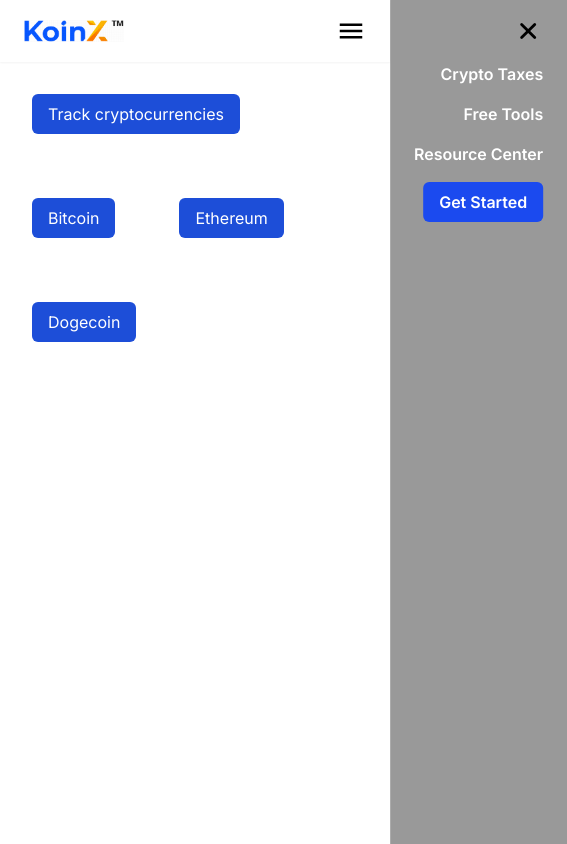
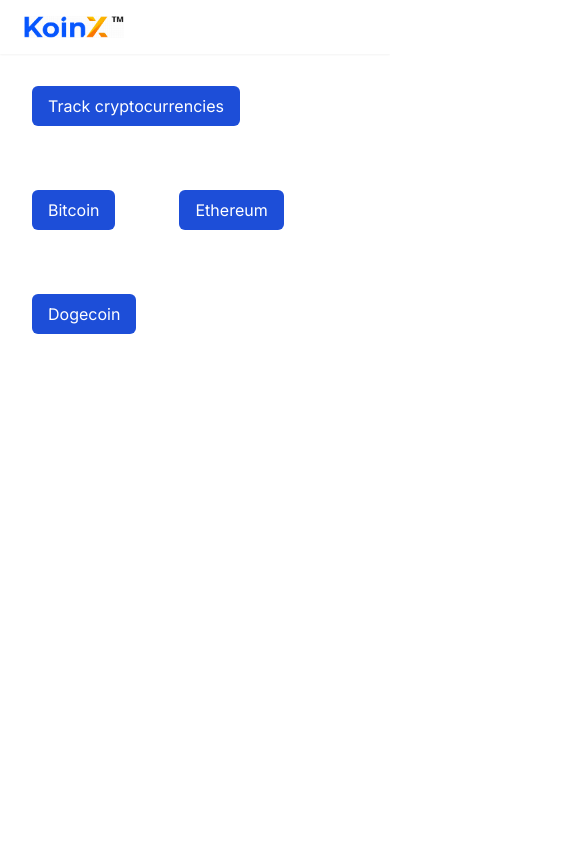
Before and after one commit to manishmh/koinx, a Next.js app: page / in a window 390 px wide. Shown: the whole page, 567 px wide, since content can reach past the window. Built offline with nearby package versions, Linux system fonts and the light colour scheme.

Commit message:
mobile navbar removed

```diff
--- a/src/components/navbar.tsx
+++ b/src/components/navbar.tsx
@@ -12,7 +12,7 @@
         height={30}
         className=""
       />
-      <MobileNavbar />
+      {/* <MobileNavbar /> */}
       <div className="gap-6 items-center hidden md:flex">
         <NavbarItem link="/" item="crypto taxes"/>
         <NavbarItem link="/" item="free tools"/>
```
